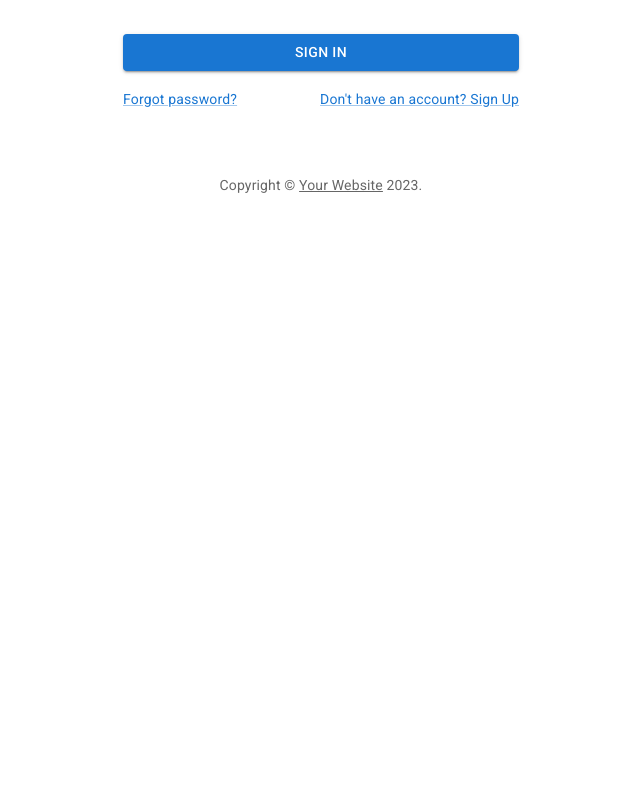
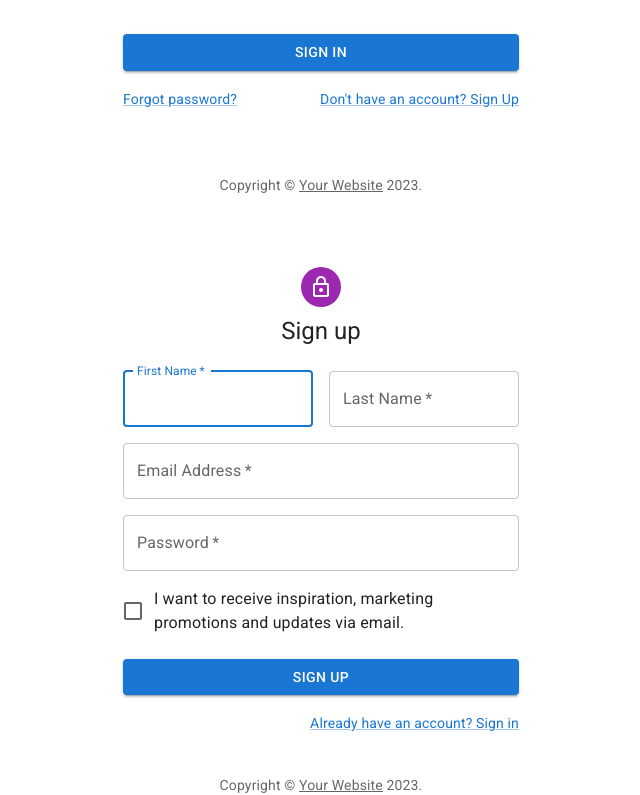
Before and after one commit to ayush0816/Loactesy, a React (Create React App) app in the folder client/: page / in a window 1280 px wide. Shown: the part 376-1171 px from the top of the page, without its empty margins (319-959 px from the left). Before the commit the page ends 800 px from the top, so only its background shows below. Built offline with nearby package versions, Linux system fonts and the light colour scheme.

Commit message:
added signup page

```diff
--- a/client/src/App.js
+++ b/client/src/App.js
@@ -1,13 +1,14 @@
 import "./App.css";
 import Navbar from "./components/Navbar";
-import { StyledEngineProvider } from "@mui/material/styles";
 import Login from "./components/Login";
+import SignUp from "./components/SignUp";
 
 function App() {
   return (
     <div className="App">
       <Navbar />
       <Login />
+      <SignUp />
     </div>
   );
 }
--- a/client/src/components/SignUp.jsx
+++ b/client/src/components/SignUp.jsx
@@ -1,7 +1,143 @@
-import React from "react";
+import * as React from "react";
+import Avatar from "@mui/material/Avatar";
+import Button from "@mui/material/Button";
+import CssBaseline from "@mui/material/CssBaseline";
+import TextField from "@mui/material/TextField";
+import FormControlLabel from "@mui/material/FormControlLabel";
+import Checkbox from "@mui/material/Checkbox";
+import Link from "@mui/material/Link";
+import Grid from "@mui/material/Grid";
+import Box from "@mui/material/Box";
+import LockOutlinedIcon from "@mui/icons-material/LockOutlined";
+import Typography from "@mui/material/Typography";
+import Container from "@mui/material/Container";
+import { createTheme, ThemeProvider } from "@mui/material/styles";
 
-const SignUp = () => {
-  return <div>SignUp</div>;
-};
+function Copyright(props) {
+  return (
+    <Typography
+      variant="body2"
+      color="text.secondary"
+      align="center"
+      {...props}
+    >
+      {"Copyright © "}
+      <Link color="inherit" href="https://mui.com/">
+        Your Website
+      </Link>{" "}
+      {new Date().getFullYear()}
+      {"."}
+    </Typography>
+  );
+}
 
-export default SignUp;
+const theme = createTheme();
+
+export default function SignUp() {
+  const handleSubmit = (event) => {
+    event.preventDefault();
+    const data = new FormData(event.currentTarget);
+    console.log({
+      email: data.get("email"),
+      password: data.get("password"),
+    });
+  };
+
+  return (
+    <ThemeProvider theme={theme}>
+      <Container component="main" maxWidth="xs">
+        <CssBaseline />
+        <Box
+          sx={{
+            marginTop: 8,
+            display: "flex",
+            flexDirection: "column",
+            alignItems: "center",
+          }}
+        >
+          <Avatar sx={{ m: 1, bgcolor: "secondary.main" }}>
+            <LockOutlinedIcon />
+          </Avatar>
+          <Typography component="h1" variant="h5">
+            Sign up
+          </Typography>
+          <Box
+            component="form"
+            noValidate
+            onSubmit={handleSubmit}
+            sx={{ mt: 3 }}
+          >
+            <Grid container spacing={2}>
+              <Grid item xs={12} sm={6}>
+                <TextField
+                  autoComplete="given-name"
+                  name="firstName"
+                  required
+                  fullWidth
+                  id="firstName"
+                  label="First Name"
+                  autoFocus
+                />
+              </Grid>
+              <Grid item xs={12} sm={6}>
+                <TextField
+                  required
+                  fullWidth
+                  id="lastName"
+                  label="Last Name"
+                  name="lastName"
+                  autoComplete="family-name"
+                />
+              </Grid>
+              <Grid item xs={12}>
+                <TextField
+                  required
+                  fullWidth
+                  id="email"
+                  label="Email Address"
+                  name="email"
+                  autoComplete="email"
+                />
+              </Grid>
+              <Grid item xs={12}>
+                <TextField
+                  required
+                  fullWidth
+                  name="password"
+                  label="Password"
+                  type="password"
+                  id="password"
+                  autoComplete="new-password"
+                />
+              </Grid>
+              <Grid item xs={12}>
+                <FormControlLabel
+                  control={
+                    <Checkbox value="allowExtraEmails" color="primary" />
+                  }
+                  label="I want to receive inspiration, marketing promotions and updates via email."
+                />
+              </Grid>
+            </Grid>
+            <Button
+              type="submit"
+              fullWidth
+              variant="contained"
+              sx={{ mt: 3, mb: 2 }}
+            >
+              Sign Up
+            </Button>
+            <Grid container justifyContent="flex-end">
+              <Grid item>
+                <Link href="#" variant="body2">
+                  Already have an account? Sign in
+                </Link>
+              </Grid>
+            </Grid>
+          </Box>
+        </Box>
+        <Copyright sx={{ mt: 5 }} />
+      </Container>
+    </ThemeProvider>
+  );
+}
```
